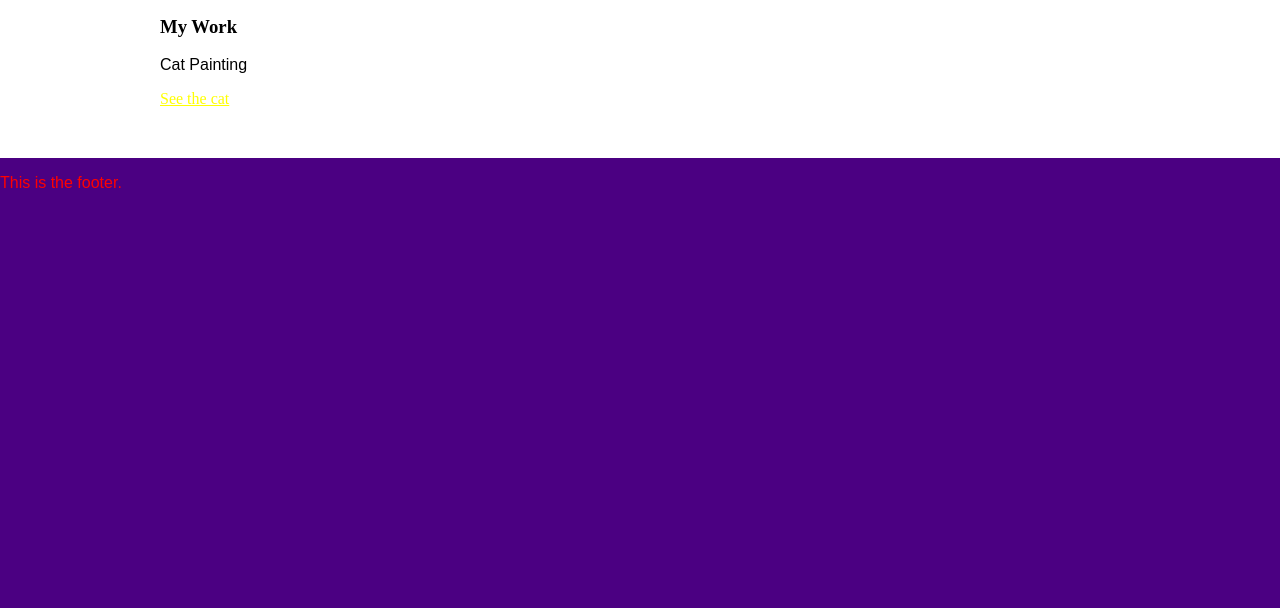
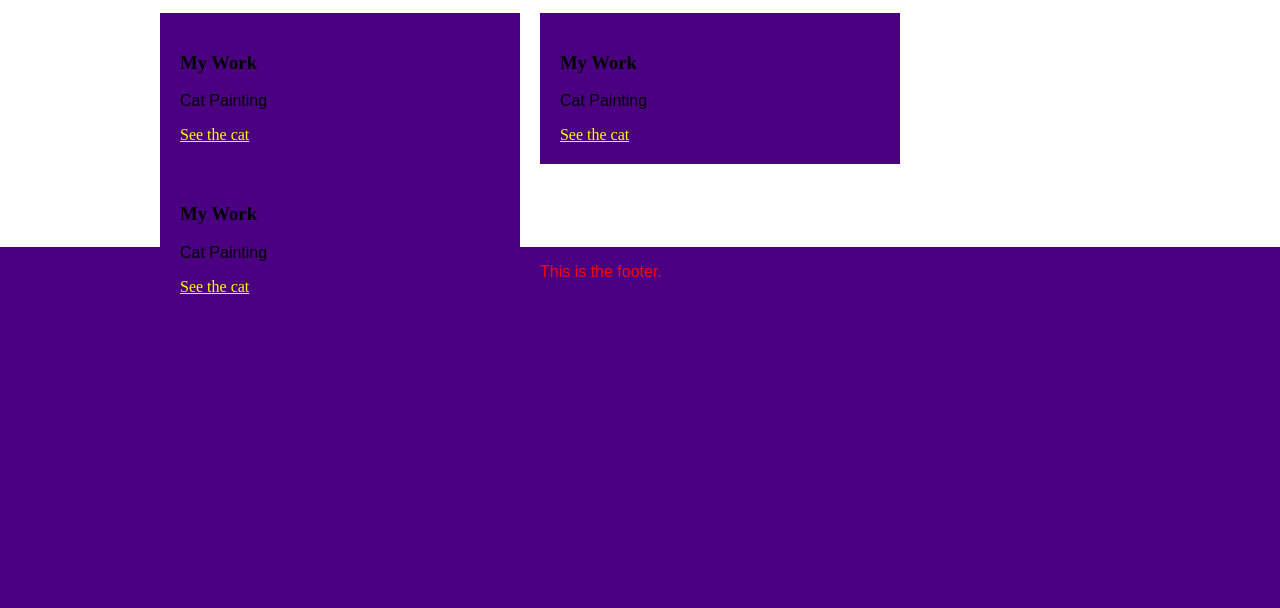
Before and after one commit to mariahfernnn/quarantine-code4, a plain HTML site: page index.html in a window 1280 px wide. Shown: the part 192-800 px from the top of the page. Drawn offline with Linux system fonts and the light colour scheme.

Commit message:
Playing around with positioning the columns

```diff
--- a/index.html
+++ b/index.html
@@ -24,10 +24,24 @@
 
         <p>Lorem ipsum dolor sit amet, consectetur adipiscing elit, sed do eiusmod tempor incididunt ut labore et dolore magna aliqua. Ut enim ad minim veniam, quis nostrud exercitation ullamco laboris nisi ut aliquip ex ea commodo consequat. Duis aute irure dolor in reprehenderit in voluptate velit esse cillum dolore eu fugiat nulla pariatur. Excepteur sint occaecat cupidatat non proident, sunt in culpa qui officia deserunt mollit anim id est laborum.</p>
 
-        <div class="work">
-          <h3>My Work</h3>
-          <p>Cat Painting</p>
-          <a href="cat.html">See the cat</a>
+        <div class="work-container">
+          <div class="work">
+            <h3>My Work</h3>
+            <p>Cat Painting</p>
+            <a href="cat.html">See the cat</a>
+          </div>
+
+          <div class="work">
+              <h3>My Work</h3>
+              <p>Cat Painting</p>
+              <a href="cat.html">See the cat</a>
+            </div>
+
+            <div class="work">
+              <h3>My Work</h3>
+              <p>Cat Painting</p>
+              <a href="cat.html">See the cat</a>
+            </div>
         </div>
 
       </div>
--- a/styles.css
+++ b/styles.css
@@ -25,6 +25,7 @@ header {
   position: fixed;
   width: 100%;
   z-index: 100;
+  box-shadow: 0 2px 5px 2px rgba(0,0,0,.5);
 }
 
 .status-update {
@@ -102,3 +103,16 @@ nav a:hover {
   padding: 5px;
   font-size: 12px;
 }
+
+/* for portfolio */
+.work {
+  background: indigo;
+  width: 33.33%;
+  float: left;
+  padding: 20px;
+  margin-right: 20px;
+}
+
+.work-container {
+  margin-bottom: 200px;
+}
```
